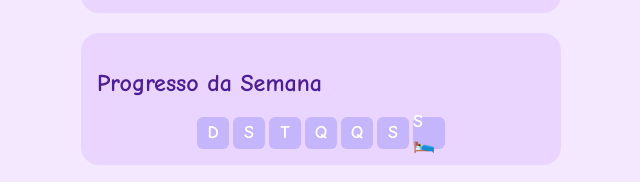
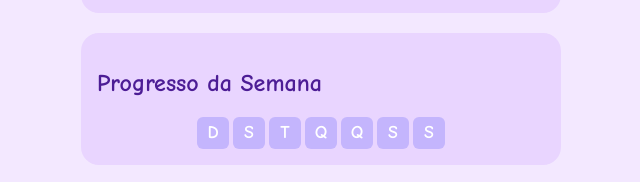
Before and after one commit to michelleibt/agenda, a plain HTML site: page index.html in a window 1280 px wide. Shown: the part 790-972 px from the top of the page, 319-959 px from the left. Drawn offline with Linux system fonts and the light colour scheme.

Commit message:
Add files via upload

```diff
--- a/index.html
+++ b/index.html
@@ -92,7 +92,7 @@ const $$ = (s)=>document.querySelectorAll(s);
 const uid = ()=>Math.random().toString(36).slice(2,9);
 
 // Ícones da semana
-const daysIcons = ['D','S','T','Q','Q','S','S🛌'];
+const daysIcons = ['D','S','T','Q','Q','S','S'];
 
 function defaultTasks(){
   return [
```
